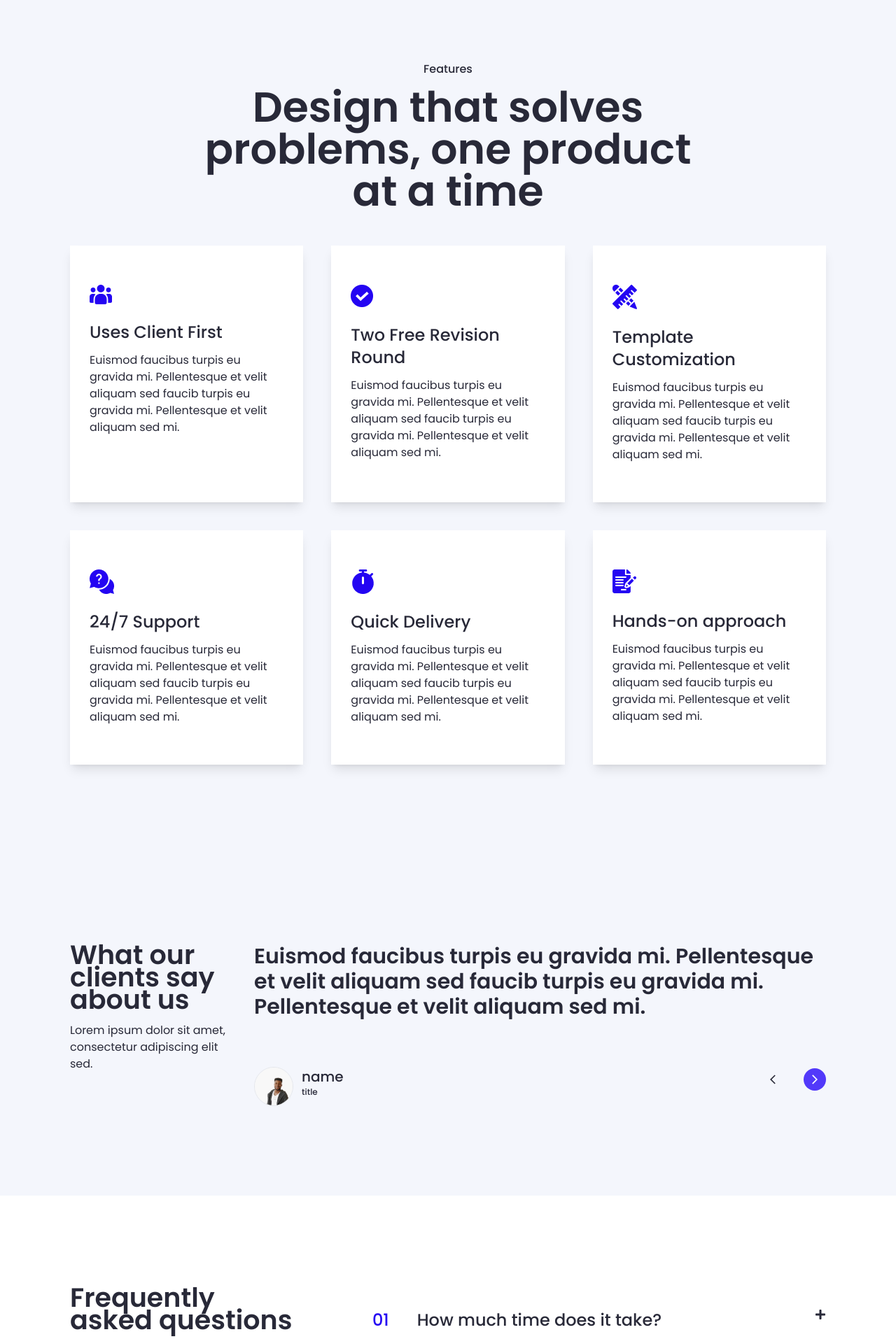
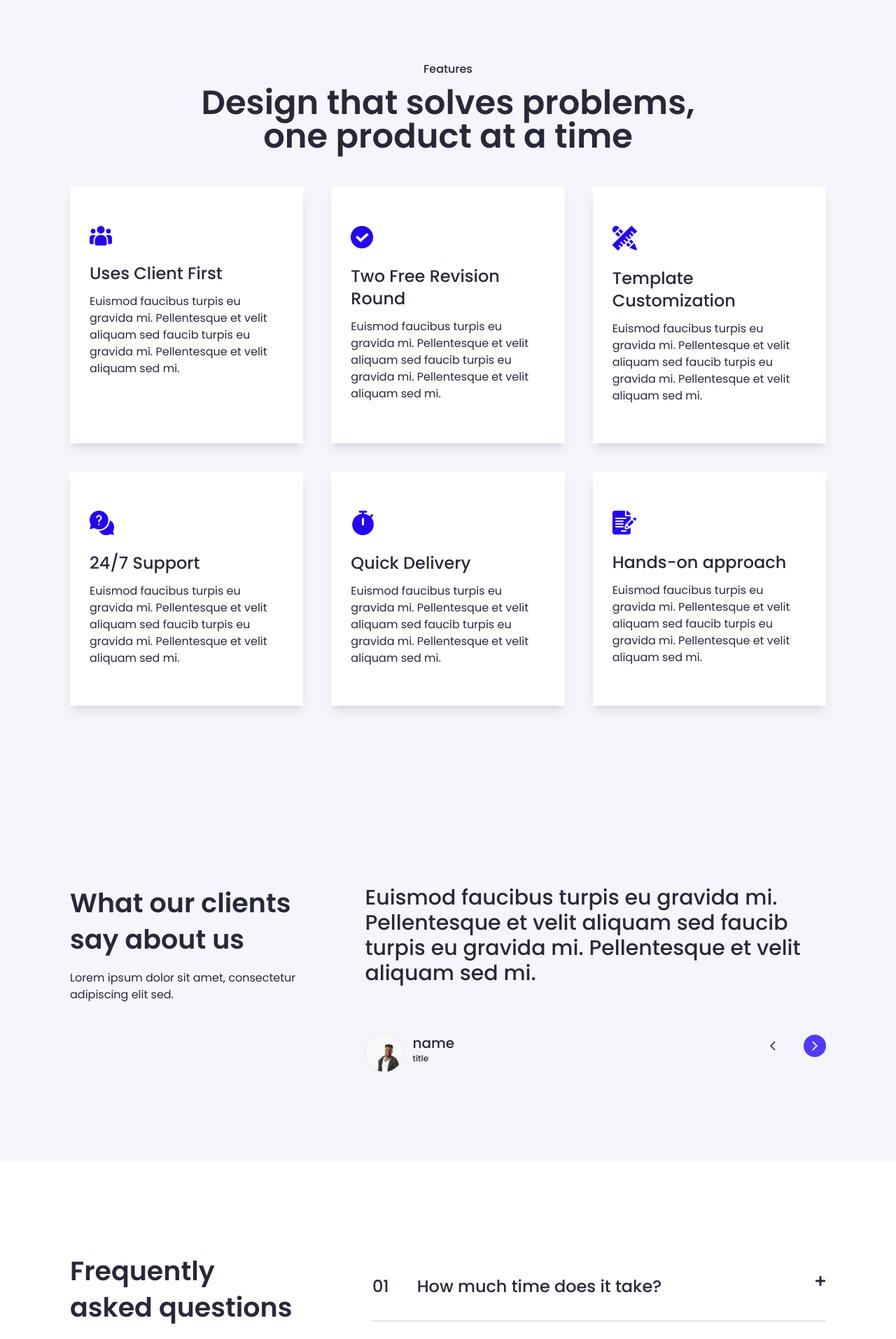
Before and after one commit to WinifredOgbeiwi/Website_Builder, a React (Vite) app: page / in a window 1280 px wide. Shown: the part 2340-4254 px from the top of the page at 70% size. Built offline with nearby package versions, Linux system fonts and the light colour scheme.

Commit message:
creation of reusable component for headings

```diff
--- a/src/components/faqPortion.jsx
+++ b/src/components/faqPortion.jsx
@@ -7,7 +7,7 @@ const FaqPortion = ({no,question,answer}) => {
   return (
       <div onClick={() => setIsShown(!isShown)} className=' w-[100%] flex justify-between items-start border-b-2 py-8'>
           <div className='flex space-x-6 sm:space-x-10 w-full'>
-              <p className='text-purple text-[20px] sm:text-2xl font-medium'>{no}</p>
+              <h4 className='text-h4urple text-[20px] sm:text-2xl font-medium'>{no}</h4>
               <div>
                   <h4 className='text-[20px] md:text-2xl font-medium '>{question}</h4>
                   {isShown &&  <p className='mt-4 text-md md:text-xl'>{answer}</p>}
--- /dev/null
+++ b/src/components/headings.jsx
@@ -0,0 +1,40 @@
+import React from 'react'
+
+// font 54 px
+const Heading1 = ({text}) => {
+  return (
+      <h1 className=" text-white text-center md:text-start text-4xl xl:text-6xl font-semibold leading-snug ">
+         {text}
+      </h1>
+  )
+}
+
+// font 48px
+const Heading2 = ({ text, align }) => {
+    return (
+        <h2 className={`text-xl sm:text-3xl md:text-5xl font-semibold  md:w-8/12 leading-tight ${align}`}>{text}</h2>
+    )
+}
+
+// const 38px
+const Heading3 = ({ text }) => {
+    return (
+        <h3 className='text-2xl lg:text-[38px] text-center md:text-start font-semibold mb-4 leading-snug w-full'>{text}</h3>
+    )
+}
+
+// const 24px
+const Heading5 = ({ text }) => {
+    return (
+          <h4 className=" font-medium text-2xl  my-4">{text}</h4>
+
+    )
+}
+
+
+export {
+    Heading1,
+    Heading2,
+    Heading3,
+    Heading5
+}
--- a/src/components/hoverTexts.jsx
+++ b/src/components/hoverTexts.jsx
@@ -1,7 +1,7 @@
 import React from 'react'
 import LinkIcon from './link'
 
-const HoverTexts = ({heading, paragraph, width, bottom}) => {
+const HoverTexts = ({ heading, paragraph, width, bottom }) => {
     return (
         <div className={`linear h-full ${width} absolute `}>
             <div className='flex flex-col h-full justify-end mx-2 sm:mx-10 md:pb-10 text-white '>
--- a/src/layout/Header.jsx
+++ b/src/layout/Header.jsx
@@ -65,4 +65,3 @@ const Header = () => {
 };
 
 export default Header;
-// [#1c1e5380]
--- a/src/sections/Features.jsx
+++ b/src/sections/Features.jsx
@@ -1,16 +1,17 @@
 import React from 'react'
 
 import data from '../constants/data';
+import { Heading2 } from '../components/headings';
 
 const Features = () => {
     return (
         <section className=' bg-[#F4F6FC] py-[128px]'>
             <div className='flex flex-col justify-center items-center text-center mb-12 '>
                 <h5 className='text-xs sm:text-base font-medium mb-3'>Features</h5>
-                <h1 className='text-4xl md:text-6xl font-semibold md:w-8/12 leading-tight'>Design that solves problems, one product at a time</h1>
+                <Heading2 text="Design that solves problems, one product at a time" align="text-center" />
             </div>
             <div className='grid md:grid-cols-3 gap-10 '>
-                {data.feature_box_data.map(({id,img,heading,paragraph})=>(
+                {data.feature_box_data.map(({ id, img, heading, paragraph }) => (
                     <div key={id} className=' shadow-lg bg-white py-14 px-7 w-full'>
                         <img src={img} alt="" />
                         <h5 className='mt-6 mb-3 sm:text-2xl font-medium'>{heading}</h5>
--- a/src/sections/Projects.jsx
+++ b/src/sections/Projects.jsx
@@ -22,7 +22,7 @@ const Projects = () => {
     return (
         <section className=" py-10 sm:py-[128px] ">
             <div className=" flex justify-between items-center mb-4 sm:mb-16">
-                <Heading2 text="View our projects"/>
+                <Heading2 text="View our projects" />
                 <LinkIcon link="/project" text={"View More"} />
             </div>
 
--- a/src/sections/blog.jsx
+++ b/src/sections/blog.jsx
@@ -1,20 +1,19 @@
 import React from "react";
 import LinkIcon from "../components/link";
 import data from "../constants/data";
+import { Heading2, Heading5 } from "../components/headings";
 
 const Blog = () => {
   return (
     <section className="py-[128px]">
-      <h2 className="text-4xl sm:text-5xl text-center md:text-start font-semibold">
-        Our blog
-      </h2>
+      <Heading2 text="  Our blog"/>
 
       <div className="flex flex-col md:flex-row md:space-x-6 space-y-6 md:space-y-0 mt-16">
         {data.blog_data.map(({ id, date, title, img, summary }) => (
           <div key={id} className="md:w-1/3">
             <img src={img} alt="" width="100%" />
             <p className=" font-medium mt-10">{date}</p>
-            <h4 className=" font-medium text-2xl  my-4">{title}</h4>
+            <Heading5 text={title}/>
             <p className="mb-8">{summary}</p>
             <LinkIcon text="Read More" />
           </div>
--- a/src/sections/faq.jsx
+++ b/src/sections/faq.jsx
@@ -2,6 +2,7 @@ import React, { useState } from 'react'
 import data from '../constants/data'
 
 import FaqPortion from '../components/faqPortion'
+import { Heading3 } from '../components/headings'
 
 const Faq = () => {
 
@@ -9,7 +10,7 @@ const Faq = () => {
     <section className='py-20 md:py-[130px]'>
       <div className='flex flex-col md:flex-row md:space-x-28 items-center md:items-start '>
         <div className='text-center md:text-start'>
-          <h3 className='text-2xl sm:text-[38px] font-semibold mb-4'>Frequently asked questions</h3>
+          <Heading3 text="Frequently asked questions"/>
           <p className=' text-purple '>Contact us for more info</p>
         </div>
 
--- a/src/sections/inquiry.jsx
+++ b/src/sections/inquiry.jsx
@@ -1,6 +1,7 @@
 import React from 'react'
 import assets from '../constants/assets'
 import LinkIcon from '../components/link'
+import { Heading1 } from '../components/headings'
 
 const Inquiry = () => {
     return (
@@ -14,7 +15,7 @@ const Inquiry = () => {
                 <div className='h-full w-full px-6  sm:px-12 lg:px-24 pt-16 sm:pt-24 pb-[48px]' style={{
                     backgroundColor: 'rgba(28, 30, 83, 0.50)',
                 }}>
-                    <h2 className=' max-[350px]:text-[20px] text-4xl lg:text-5xl font-semibold leading-snug max-[350px]:text-center'>Building stellar websites for early startups</h2>
+                    <Heading1 text="Building stellar websites for early startups" />
                     <p className='mt-6 text-xs sm:text-base max-[350px]:text-center'>Lorem ipsum dolor sit amet, consectetur adipiscing elit, sed do eiusmod tempor incididunt ut labore et dolore magna aliqua ut enim.</p>
                 </div>
             </div>
@@ -24,8 +25,8 @@ const Inquiry = () => {
                 <p className='text-xs sm:text-base font-medium mt-4 mb-10 max-[350px]:text-center'>Lorem ipsum dolor sit amet, consectetur adipiscing elit, sed do eiusmod tempor incididunt ut labore.</p>
                 <form action="">
                     <input type="text" placeholder='Name' required />
-                    <input type="email" placeholder='Email' required  />
-                    <input type="url" placeholder='Paste your Figma design URL' className=''/>
+                    <input type="email" placeholder='Email' required />
+                    <input type="url" placeholder='Paste your Figma design URL' className='' />
                     <button className='bg-yell text-black rounded-2xl w-full py-3 mt-[39px]'>Send an Inquiry</button>
                 </form>
                 <div className='flex justify-center mt-[28px]'>
--- a/src/sections/landingPage.jsx
+++ b/src/sections/landingPage.jsx
@@ -1,15 +1,14 @@
 import React from "react";
 import assets from "../constants/assets";
 import LinkIcon from "../components/link";
+import { Heading1 } from "../components/headings";
 
 const LandingPage = () => {
     return (
         <>
             <main className=" bg-main py-20 md:py-40 flex flex-col-reverse md:flex-row md:justify-between items-center gap-16">
                 <div className=" ">
-                    <h1 className=" text-white text-center md:text-start text-4xl xl:text-6xl font-semibold leading-snug ">
-                        Building stellar websites for early startups
-                    </h1>
+                    <Heading1 text="Building stellar websites for early startups"/>
                     <p className=" pt-6 text-greyy text-center md:text-start">
                         Lorem ipsum dolor sit amet, consectetur adipiscing elit, sed do
                         eiusmod tempor incididunt.
--- a/src/sections/reviews.jsx
+++ b/src/sections/reviews.jsx
@@ -1,6 +1,7 @@
 import React, { useState } from 'react'
 import data from '../constants/data';
 import { MdArrowBackIos, MdArrowForwardIos }from 'react-icons/md'
+import { Heading3 } from '../components/headings';
 const Reviews = () => {
 
     const details = data.review_data
@@ -18,11 +19,11 @@ const Reviews = () => {
         <section className=' py-6 sm:py-[128px] bg-[#F4F6FC]'>
             <div className='flex flex-col md:flex-row space-x-10 '>
                 <div>
-                    <h3 className='text-2xl lg:text-[38px] text-center md:text-start font-semibold mb-4'>What our clients say about us</h3>
+                    <Heading3 text="What our clients say about us"/>
                     <p className='text-sm lg:text-base text-grey2 text-center md:text-start mb-10 md:mb-0'>Lorem ipsum dolor sit amet, consectetur adipiscing elit sed.</p>
                 </div>
-                <div className=''>
-                    <h3 className='text-xl lg:text-3xl font-semibold text-center md:text-start'>{details[current].quote}</h3>
+                <div className='w-11/12'>
+                    <h4 className='text-xl lg:text-3xl font-medium text-center md:text-start'>{details[current].quote}</h4>
                     <div className='flex justify-between items-center mt-7 md:mt-12 w-10/12 md:w-full '>
                         <div key={details[current].id} className='flex gap-3 md:mt-5'>
                             <div className='border w-14 h-14 rounded-full overflow-hidden'>
```
Also changed, not shown: src/layout/Footer.jsx (+4 -4 lines). Lines whose indentation alone changed are shown as unchanged.
